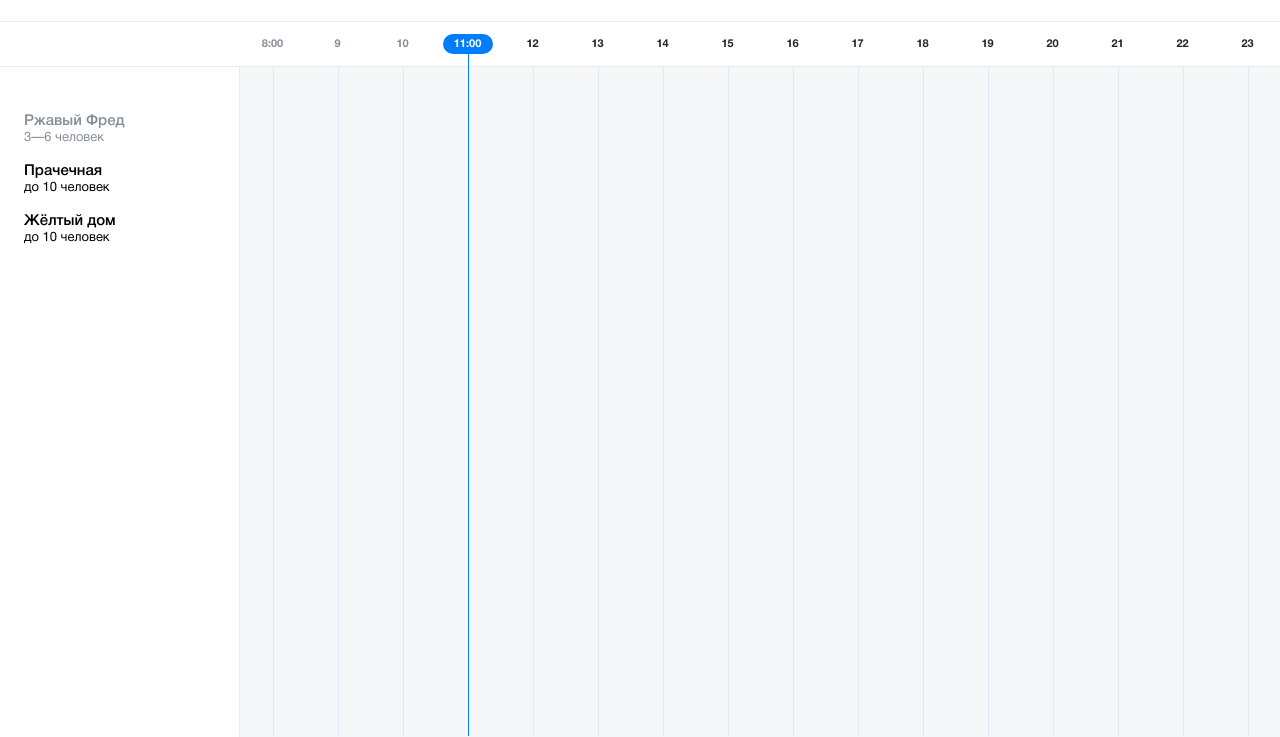
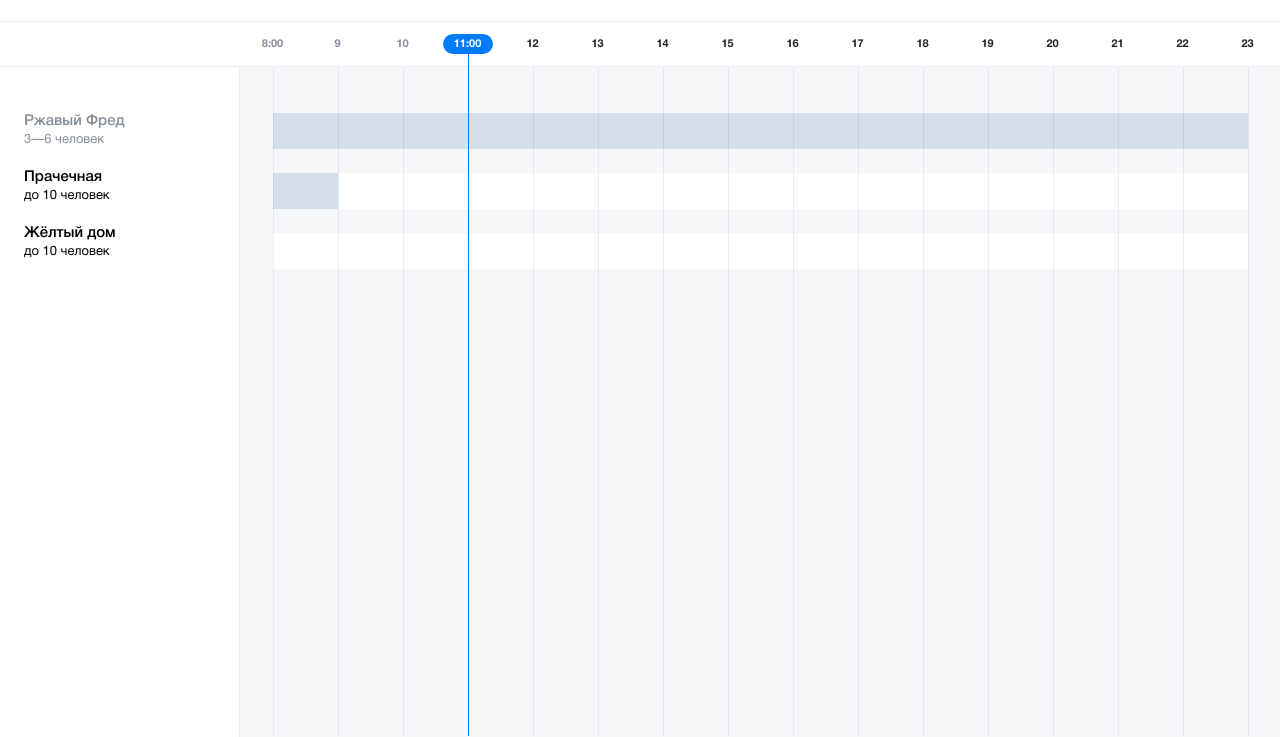
Before and after one commit to knenkne/timetable, a website built with webpack: page src/index.html in a window 1280 px wide. Shown: the part 63-800 px from the top of the page. Built offline with nearby package versions, Linux system fonts and the light colour scheme.

Commit message:
Fixed z-index

```diff
--- a/src/assets/scss/blocks/room-table/room-table.scss
+++ b/src/assets/scss/blocks/room-table/room-table.scss
@@ -2,6 +2,7 @@
   position: sticky;
   top: 0;
   left: 0;
+  z-index: 15;
 
   box-sizing: border-box;
   width: 245px;
@@ -16,7 +17,7 @@
   z-index: 2;
 
   &:not(:first-of-type) {
-    margin-top: 16px;
+    margin-top: 20px;
   }
 
   &__info {
@@ -34,6 +35,7 @@
   }
 
   &__capacity {
+    display: block;
     margin-top: 2px;
 
     line-height: 17px;
@@ -77,5 +79,36 @@
   display: grid;
   width: calc(100vw - 245px);
   min-width: 1040px;
+  padding-top: 46px;
+
+  cursor: pointer;
+
+  grid-auto-rows: 36px;
+  grid-gap: 24px 0;
   grid-template-columns: 0.5fr repeat(15, 1fr) 0.5fr;
+
+  .room-line {
+    display: grid;
+
+    background-color: #ffffff;
+
+    grid-column: 2/-2;
+    grid-template-columns: repeat(60, 0.25fr);
+
+    .hour-15 {
+      background-color: #d5dfe9;
+
+      grid-column: 1/-1;
+    }
+
+    .hour {
+      background-color: #d5dfe9;
+
+      grid-column: 1/5;
+    }
+
+    // &:nth-of-type(2) {
+    //   background-color: #d5dfe9;
+    // }
+  }
 }
--- a/src/assets/scss/blocks/time-line/time-line.scss
+++ b/src/assets/scss/blocks/time-line/time-line.scss
@@ -84,8 +84,6 @@
   }
 
   &__row {
-    height: 28px;
-
     background-color: #d5dfe9;
 
     grid-column: 1/-1;
--- a/src/index.html
+++ b/src/index.html
@@ -8,7 +8,7 @@
   <body class="site">
     <header class="site__header">
       <img
-        src="/assets/img/logo.svg"
+        src="assets/img/logo.svg"
         alt="Переговорки"
         width="174"
         height="24"
@@ -59,10 +59,13 @@
           </li>
         </ul>
         <div class="room-lines">
-          <div></div>
-          <div></div>
-          <div></div>
-          <div></div>
+          <div class="room-line">
+            <div class="hour-15"></div>
+          </div>
+          <div class="room-line">
+            <div class="hour"></div>
+          </div>
+          <div class="room-line"></div>
         </div>
         <!-- <ul class="room-table">
           <li class="room room--inactive">
```
Also changed, not shown: public/index.html (+1 -1 lines), public/assets/css/app.css, public/assets/fonts/HelveticaNeue/HelveticaNeue-Bold.woff (added), public/assets/fonts/HelveticaNeue/HelveticaNeue-Roman.woff (added).
